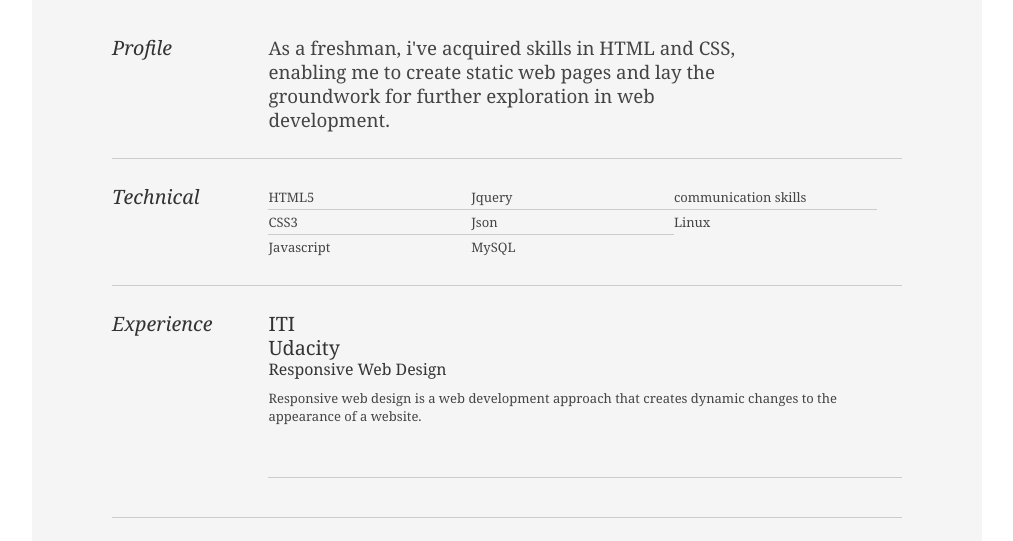
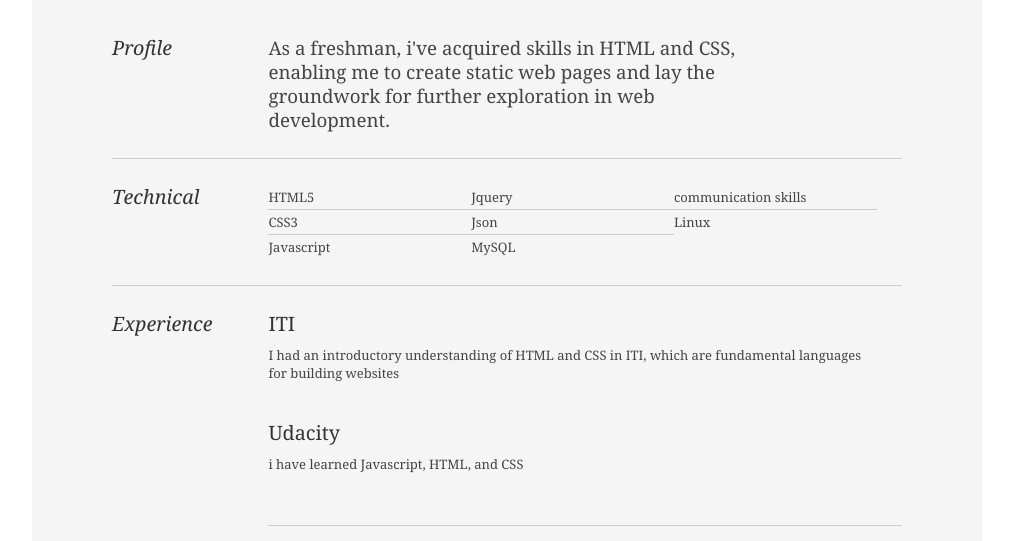
Before and after one commit to Omar4141/Omar4141.github.io, a plain HTML site: page index.html in a window 1280 px wide. Shown: the part 238-779 px from the top of the page, without its empty margins (133-1146 px from the left). Drawn offline with Linux system fonts and the light colour scheme.

Commit message:
new more changes

```diff
--- a/index.html
+++ b/index.html
@@ -111,10 +111,9 @@
 
 							<div class="job">
 								<h2>ITI</h2>
+								<p>I had an introductory understanding of HTML and CSS in ITI, which are fundamental languages for building websites</p>
 								<h2>Udacity</h2>
-								<h3>Responsive Web Design</h3>
-
-								<p>Responsive web design is a web development approach that creates dynamic changes to the appearance of a website.</p>
+								<p>i have learned Javascript, HTML, and CSS</p>
 							</div>
 
 							<!-- <div class="job">
@@ -159,7 +158,7 @@
 		</div><!--// bd -->
 
 		<div id="ft">
-			<h4>CONTACT ME <img alt="☎️" draggable="false" src="https://twemoji.maxcdn.com/2/72x72/260e.png" style="height: 1em; width: 1em; margin: 0px 0.05em 0px 0.1em; vertical-align: -0.1em;"></h4>
+			<h4>CONTACT ME <img alt="" draggable="false" src="https://twemoji.maxcdn.com/2/72x72/260e.png" style="height: 1em; width: 1em; margin: 0px 0.05em 0px 0.1em; vertical-align: -0.1em;"></h4>
 			<p>WANT TO ASK SOMETHING? MY INBOX IS OPEN FOR YOU.	</p>
 			<p>Omar Ahmed  &mdash; <a href="mailto:omar.ahmed1582002@gmail.com">omar.ahmed1582002@gmail.com</a> &mdash; 01067445744</p>
 		</div><!--// footer -->
```
